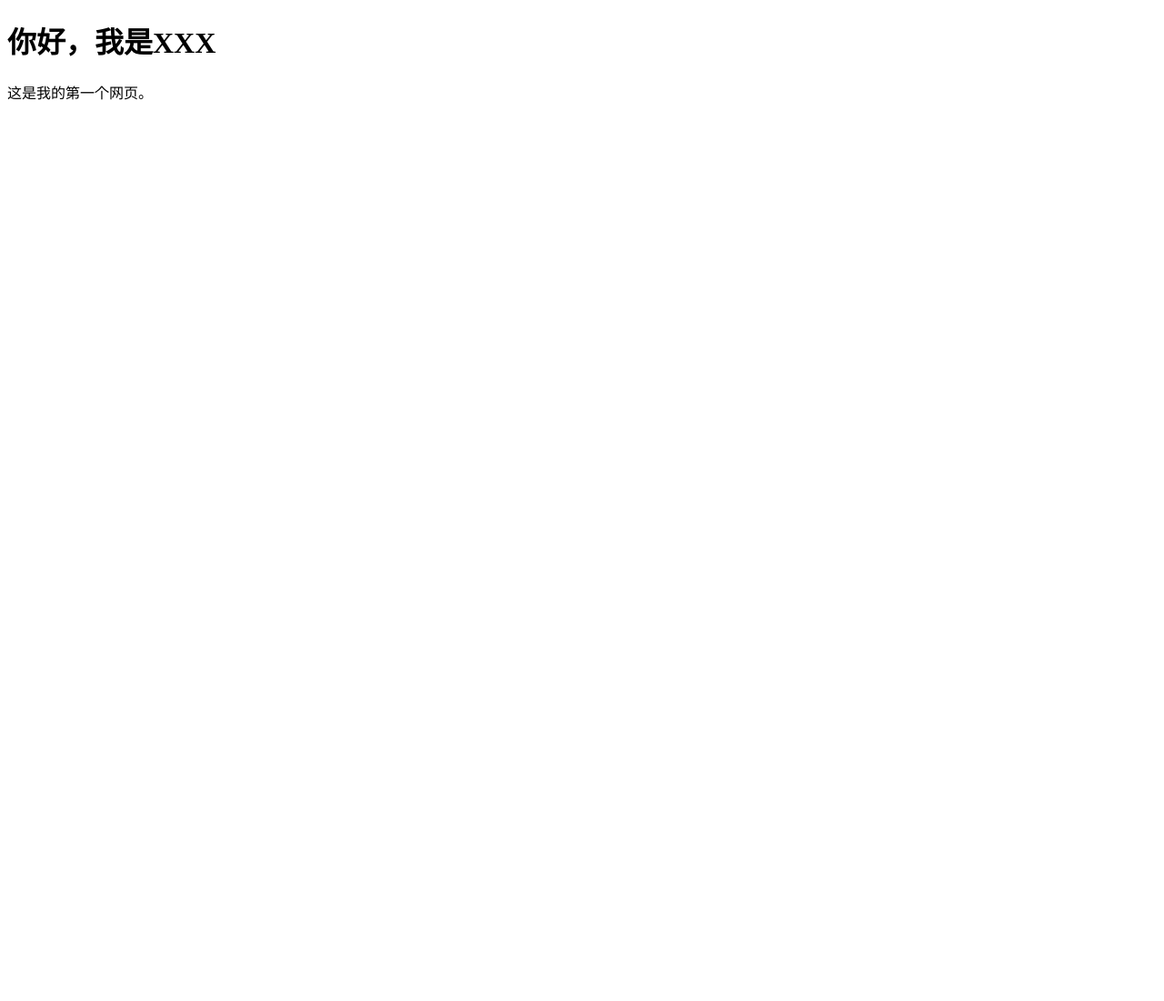
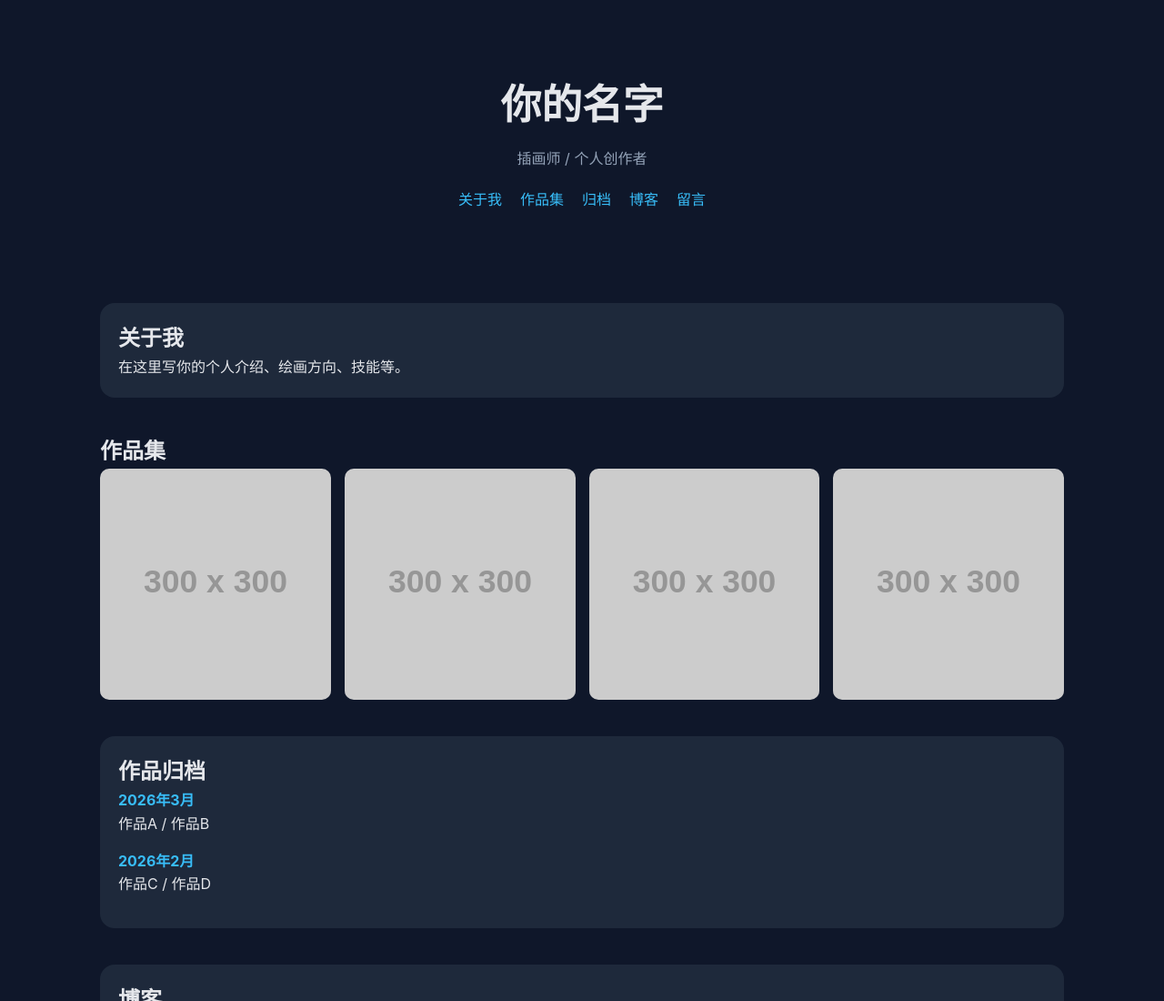
Before and after one commit to FloweyR/Greenhouse, a plain HTML site: page index.html in a window 1280 px wide. Shown: the top 1100 px of the page at 91% size. Before the commit the page ends 800 px from the top, so only its background shows below. Drawn offline with Linux system fonts and the light colour scheme; placeholder pictures from the web are drawn by us.

Commit message:
Update index.html

```diff
--- a/index.html
+++ b/index.html
@@ -1,11 +1,97 @@
 <!DOCTYPE html>
-<html>
+<html lang="zh">
 <head>
-    <meta charset="UTF-8">
-    <title>我的个人主页</title>
+<meta charset="UTF-8">
+<meta name="viewport" content="width=device-width, initial-scale=1.0">
+<title>个人作品集</title>
+<style>
+*{margin:0;padding:0;box-sizing:border-box}
+body{font-family:-apple-system,BlinkMacSystemFont,"Segoe UI",Roboto,sans-serif;background:#0f172a;color:#e5e7eb;line-height:1.6}
+.container{max-width:1100px;margin:auto;padding:20px}
+header{text-align:center;padding:60px 20px}
+h1{font-size:2.8rem}
+p.sub{color:#94a3b8;margin-top:10px}
+nav{display:flex;justify-content:center;gap:20px;margin-top:20px;flex-wrap:wrap}
+nav a{color:#38bdf8;text-decoration:none}
+nav a:hover{text-decoration:underline}
+.section{margin-top:40px}
+.card{background:#1e293b;padding:20px;border-radius:16px;margin-bottom:20px}
+.grid{display:grid;grid-template-columns:repeat(auto-fit,minmax(220px,1fr));gap:15px}
+.art img{width:100%;border-radius:10px}
+.timeline-item{margin-bottom:15px}
+.timeline-item h4{color:#38bdf8}
+.blog-post{margin-bottom:15px}
+.blog-post h4{margin-bottom:5px}
+textarea,input{width:100%;padding:10px;margin-top:10px;border-radius:8px;border:none}
+button{margin-top:10px;padding:10px 15px;border:none;border-radius:8px;background:#38bdf8;color:#000;cursor:pointer}
+footer{text-align:center;padding:40px;color:#64748b}
+</style>
 </head>
 <body>
-    <h1>你好，我是XXX</h1>
-    <p>这是我的第一个网页。</p>
+<div class="container">
+
+<header>
+<h1>你的名字</h1>
+<p class="sub">插画师 / 个人创作者</p>
+<nav>
+<a href="#about">关于我</a>
+<a href="#portfolio">作品集</a>
+<a href="#archive">归档</a>
+<a href="#blog">博客</a>
+<a href="#guestbook">留言</a>
+</nav>
+</header>
+
+<section id="about" class="section card">
+<h2>关于我</h2>
+<p>在这里写你的个人介绍、绘画方向、技能等。</p>
+</section>
+
+<section id="portfolio" class="section">
+<h2>作品集</h2>
+<div class="grid art">
+<img src="https://via.placeholder.com/300">
+<img src="https://via.placeholder.com/300">
+<img src="https://via.placeholder.com/300">
+<img src="https://via.placeholder.com/300">
+</div>
+</section>
+
+<section id="archive" class="section card">
+<h2>作品归档</h2>
+<div class="timeline-item">
+<h4>2026年3月</h4>
+<p>作品A / 作品B</p>
+</div>
+<div class="timeline-item">
+<h4>2026年2月</h4>
+<p>作品C / 作品D</p>
+</div>
+</section>
+
+<section id="blog" class="section card">
+<h2>博客</h2>
+<div class="blog-post">
+<h4>文章标题</h4>
+<p>这里是文章摘要...</p>
+</div>
+<div class="blog-post">
+<h4>文章标题</h4>
+<p>这里是文章摘要...</p>
+</div>
+</section>
+
+<section id="guestbook" class="section card">
+<h2>留言板</h2>
+<input placeholder="你的名字">
+<textarea rows="4" placeholder="留言内容"></textarea>
+<button onclick="alert('静态网页无法保存留言，需要后端支持')">提交</button>
+</section>
+
+<footer>
+© 2026 你的名字
+</footer>
+
+</div>
 </body>
 </html>
```
